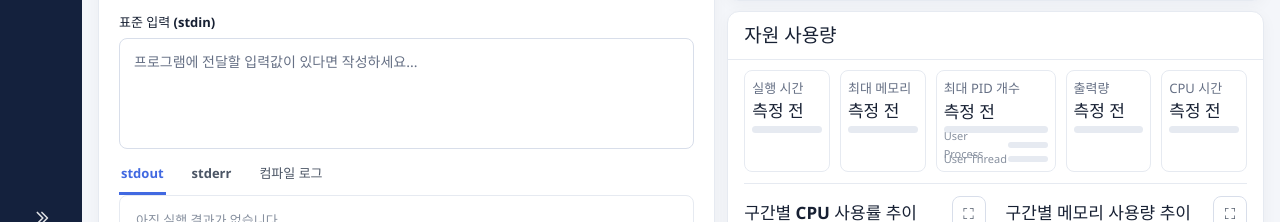
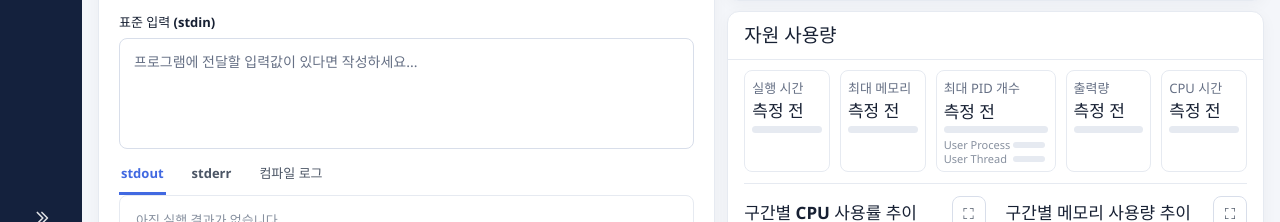
Before and after one commit to becky5432/CodeGuard_WHS4, a React app in the folder frontend/: page / in a window 1280 px wide. Shown: the part 543-765 px from the top of the page. Built offline with nearby package versions, Linux system fonts and the light colour scheme; no server answers; the HTML template or start-up script is replaced by a standard one.

Commit message:
style(frontend): 간격 재조정

```diff
--- a/frontend/src/App.css
+++ b/frontend/src/App.css
@@ -412,21 +412,6 @@ button {
 /* 자원 제한 초과 */
 .resource-limit-exceeded .resource-progress span {
   background-color: #e04435;
-}
-
-.resource-pids-detail + .resource-pids-detail {
-  margin-top: -6px;
-}
-
-.resource-pids-detail small,
-.resource-pids-detail em {
-  margin: 0;
-  font-size: 10px;
-  line-height: 1;
-}
-
-.resource-pids-detail em {
-  text-align: right;
 }
 
 /* 코드 편집기 전체 화면 */
@@ -1358,7 +1343,9 @@ body,
   margin: 0;
 }
 .resource-process {
+  grid-template-columns: max-content minmax(0, 1fr) max-content;
   grid-template-rows: 45px 7px 17px 8px;
+
   align-content: start;
   gap: 3px;
   display: grid;
@@ -1394,14 +1381,9 @@ body,
   width: 100%;
 }
 
-.resource-pids-detail > span,
-.resource-pids-detail > em {
-  display: block;
-  margin: 0;
-  color: var(--gray-500);
-  font-size: 11px;
-  font-style: normal;
-  line-height: 18px;
+.resource-pids-heading,
+.resource-pids-progress-row {
+  grid-column: 1 / -1;
 }
 
 .planned-feature-item strong,
@@ -1468,15 +1450,26 @@ body,
   text-align: right;
   white-space: nowrap;
 }
+
+.resource-pids-detail > span,
+.resource-pids-detail > em {
+  display: block;
+  margin: 0;
+  color: var(--gray-500);
+  font-size: 11px;
+  font-style: normal;
+  line-height: 18px;
+}
+
 .resource-pids-detail {
-  display: flex;
-  grid-template-columns: 64px minmax(0, 1fr) 40px;
-  align-items: center;
-  gap: 0px;
+  display: grid;
+  grid-template-columns: subgrid;
+  grid-column: 1 / -1;
+
+  align-items: center;
   height: 18px;
-  margin: 0;
+  margin: 0px;
   line-height: 1;
-  transform: none;
 }
 
 .resource-pids-detail > span {
@@ -1491,13 +1484,23 @@ body,
 }
 
 .resource-pids-detail > em {
+  text-align: left;
+  min-width: 0px;
+  margin: 0;
+}
+.resource-pids-detail + .resource-pids-detail {
+  margin-top: -6px;
+}
+
+.resource-pids-detail small,
+.resource-pids-detail em {
+  margin: 0;
+  font-size: 10px;
+  line-height: 1;
+}
+.resource-pids-detail em {
   text-align: right;
-  flex: 0 0 auto;
-  min-width: 40px;
-  margin: 0;
-}
-
-/* CPU 사용률 추이 그래프 */
+}
 
 /* CPU 및 메모리 사용량 그래프 배치 */
 .resource-charts {
```
